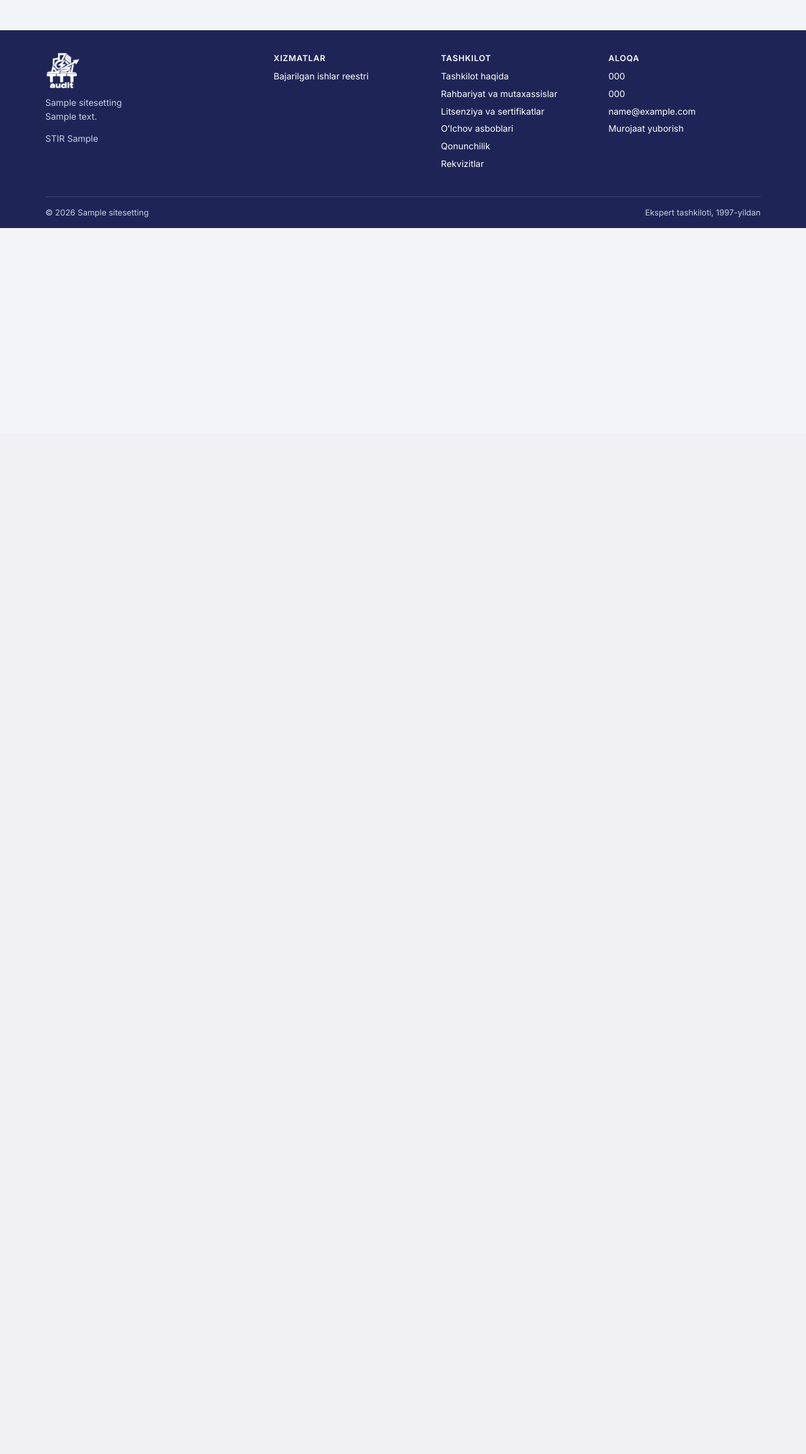
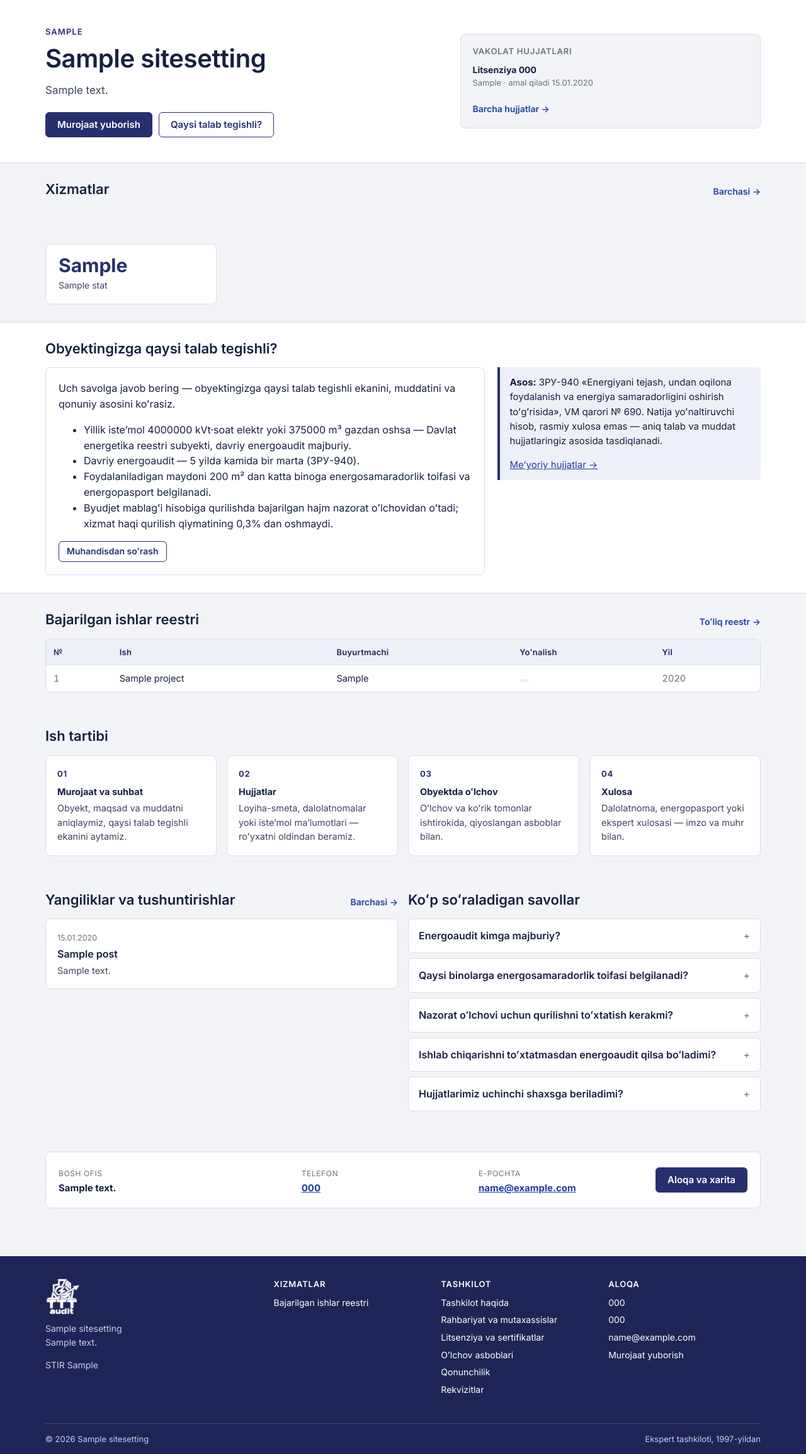
Before and after one commit to MladshiyTim/tttaudit, a Django app: page /en/ in a window 1280 px wide. Shown: the part 111-2419 px from the top of the page at 63% size. Before the commit the page ends 473 px from the top, so only its background shows below. Run offline with Django 5.2, Linux system fonts and the light colour scheme; tables that the repository leaves empty hold one stand-in row (values such as "Sample post"); data that the repository does not hold is empty.

Commit message:
feat: bosh sahifa — vakolat hujjatlari, xizmat toifalari, reestr, talab tekshiruvchi oroli

```diff
--- a/core/static/core/css/site.css
+++ b/core/static/core/css/site.css
@@ -186,6 +186,23 @@ p{margin:0 0 1em}
 .lb[open]{display:grid}
 .lb img{max-height:90vh;max-width:min(900px,95vw);background:#fff}
 
+/* ---- bosh sahifa ---- */
+.hero{background:#fff;border-bottom:1px solid var(--line)}
+.hero .wrap{display:grid;grid-template-columns:1.3fr 1fr;gap:40px;padding-top:40px;padding-bottom:40px;align-items:center}
+.hero__k{font-size:13px;text-transform:uppercase;letter-spacing:.08em;color:var(--brand);font-weight:600}
+.hero h1{font-size:clamp(28px,3.6vw,40px);line-height:1.15;margin:10px 0 14px;letter-spacing:-.01em}
+.hero p{font-size:17px;color:var(--ink-2);margin:0 0 22px;max-width:620px}
+.hero__cta{display:flex;gap:10px;flex-wrap:wrap}
+.hero__side{border:1px solid var(--line);border-radius:var(--radius);background:var(--bg);padding:18px}
+.hero__side h2{font-size:13px;text-transform:uppercase;letter-spacing:.06em;color:var(--muted);margin:0 0 10px}
+.hero__side ul{list-style:none;margin:0 0 10px;padding:0}
+.hero__side li{padding:9px 0;border-top:1px solid var(--line)}
+.hero__side li:first-child{border-top:0;padding-top:0}
+.hero__side b{font-size:14px;display:block}
+.hero__side span{font-size:13px;color:var(--muted);display:block}
+.contact-strip{display:grid;grid-template-columns:1.4fr 1fr 1fr auto;gap:20px;align-items:center}
+.contact-strip b{display:block;font-size:15px}
+
 /* ---- moslashuvchan ---- */
 @media (max-width:960px){
   .grid--3,.grid--4,.stats,.steps{grid-template-columns:repeat(2,1fr)}
@@ -195,6 +212,8 @@ p{margin:0 0 1em}
   .nav.is-open{display:flex}
   .nav-toggle{display:inline-flex;margin-left:auto}
   .hdr .btn--req{display:none}
+  .hero .wrap{grid-template-columns:1fr}
+  .contact-strip{grid-template-columns:1fr 1fr}
 }
 @media (max-width:600px){
   .grid--2,.grid--3,.grid--4,.stats,.steps{grid-template-columns:1fr}
@@ -202,4 +221,5 @@ p{margin:0 0 1em}
   .ftr__grid{grid-template-columns:1fr}
   .doc{grid-template-columns:72px 1fr}
   .sec__head{flex-direction:column;align-items:start}
+  .contact-strip{grid-template-columns:1fr}
 }
--- /dev/null
+++ b/core/templates/core/_compliance.html
@@ -0,0 +1,10 @@
+{% load i18n %}<div data-react="compliance-check" data-endpoint="{% url 'core:compliance_check' %}" data-request-url="{% url 'core:request' %}">
+  <p>{% translate "Uch savolga javob bering — obyektingizga qaysi talab tegishli ekanini, muddatini va qonuniy asosini koʻrasiz." %}</p>
+  <ul>
+    <li>{% blocktranslate with kwh=compliance.registry_kwh gas=compliance.registry_gas %}Yillik isteʼmol {{ kwh }} kVt·soat elektr yoki {{ gas }} m³ gazdan oshsa — Davlat energetika reestri subyekti, davriy energoaudit majburiy.{% endblocktranslate %}</li>
+    <li>{% blocktranslate with years=compliance.periodic_years %}Davriy energoaudit — {{ years }} yilda kamida bir marta (ЗРУ-940).{% endblocktranslate %}</li>
+    <li>{% blocktranslate with area=compliance.passport_area %}Foydalaniladigan maydoni {{ area }} m² dan katta binoga energosamaradorlik toifasi va energopasport belgilanadi.{% endblocktranslate %}</li>
+    <li>{% translate "Byudjet mablagʻi hisobiga qurilishda bajarilgan hajm nazorat oʻlchovidan oʻtadi; xizmat haqi qurilish qiymatining 0,3% dan oshmaydi." %}</li>
+  </ul>
+  <a class="btn btn--ghost btn--sm" href="{% url 'core:request' %}">{% translate "Muhandisdan soʻrash" %}</a>
+</div>
--- /dev/null
+++ b/core/templates/core/home.html
@@ -0,0 +1,81 @@
+{% extends "core/base.html" %}{% load i18n static sitetags %}
+{% block main %}
+<section class="hero"><div class="wrap">
+  <div>
+    <div class="hero__k">{{ site|tr:"hero_kicker" }}</div>
+    <h1>{{ site|tr:"hero_title" }}</h1>
+    <p>{{ site|tr:"hero_text" }}</p>
+    <div class="hero__cta">
+      <a class="btn" href="{% url 'core:request' %}">{% translate "Murojaat yuborish" %}</a>
+      <a class="btn btn--ghost" href="#talab">{% translate "Qaysi talab tegishli?" %}</a>
+    </div>
+  </div>
+  <aside class="hero__side">
+    <h2>{% translate "Vakolat hujjatlari" %}</h2>
+    <ul>{% for c in hero_credentials %}<li><div><b>{{ c.get_kind_display }} {{ c.number }}</b><span>{{ c|tr:"issuer" }}{% if c.valid_until %} · {% translate "amal qiladi" %} {{ c.valid_until|date:"d.m.Y" }}{% elif c.kind == "license" %} · {% translate "muddatsiz" %}{% endif %}</span></div></li>{% endfor %}</ul>
+    <a class="cat__all" href="{% url 'core:credentials' %}">{% translate "Barcha hujjatlar" %} →</a>
+  </aside>
+</div></section>
+
+<section class="sec"><div class="wrap">
+  <div class="sec__head"><h2>{% translate "Xizmatlar" %}</h2><a href="{% url 'core:services' %}">{% translate "Barchasi" %} →</a></div>
+  <div class="grid grid--2">
+  {% for d in directions %}
+    <article class="card cat">
+      <span class="cat__ico">{% if d.accent == "amber" %}{% include "core/_icon.html" with name="bolt" %}{% else %}{% include "core/_icon.html" with name="ruler" %}{% endif %}</span>
+      <h3><a href="{{ d.get_absolute_url }}">{{ d|tr:"title" }}</a></h3>
+      <ul>{% for s in d.services.all %}<li><a href="{{ s.get_absolute_url }}">{{ s|tr:"title" }}</a></li>{% endfor %}</ul>
+      <a class="cat__all" href="{{ d.get_absolute_url }}">{% translate "Barchasi" %} →</a>
+    </article>
+  {% endfor %}
+  </div>
+</div></section>
+
+<section class="sec"><div class="wrap"><div class="stats">
+  {% for s in stats %}<div class="card stat"><b>{{ s.value }}</b><span>{{ s|tr:"label" }}</span></div>{% endfor %}
+</div></div></section>
+
+<section class="sec sec--white" id="talab"><div class="wrap">
+  <div class="sec__head"><h2>{% translate "Obyektingizga qaysi talab tegishli?" %}</h2></div>
+  <div class="split">
+    <div class="card">{% include "core/_compliance.html" %}</div>
+    <div class="notice notice--info"><p><b>{% translate "Asos" %}:</b> ЗРУ-940 «{% translate "Energiyani tejash, undan oqilona foydalanish va energiya samaradorligini oshirish toʻgʻrisida" %}», {% translate "VM qarori" %} № 690. {% translate "Natija yoʻnaltiruvchi hisob, rasmiy xulosa emas — aniq talab va muddat hujjatlaringiz asosida tasdiqlanadi." %}</p><p><a href="{% url 'core:legislation' %}">{% translate "Meʼyoriy hujjatlar" %} →</a></p></div>
+  </div>
+</div></section>
+
+<section class="sec"><div class="wrap">
+  <div class="sec__head"><h2>{% translate "Bajarilgan ishlar reestri" %}</h2><a href="{% url 'core:registry' %}">{% translate "Toʻliq reestr" %} →</a></div>
+  <div class="table-wrap"><table class="table">
+    <thead><tr><th>№</th><th>{% translate "Ish" %}</th><th>{% translate "Buyurtmachi" %}</th><th>{% translate "Yoʻnalish" %}</th><th>{% translate "Yil" %}</th></tr></thead>
+    <tbody>{% for p in projects %}<tr><td class="num">{{ forloop.counter }}</td><td>{{ p|tr:"title" }}</td><td>{{ p.client }}</td><td><span class="badge">{{ p.direction|tr:"title" }}</span></td><td class="num">{{ p.year }}</td></tr>{% endfor %}</tbody>
+  </table></div>
+</div></section>
+
+<section class="sec"><div class="wrap">
+  <div class="sec__head"><h2>{% translate "Ish tartibi" %}</h2></div>
+  <ol class="steps">
+    <li class="card"><b>{% translate "Murojaat va suhbat" %}</b>{% translate "Obyekt, maqsad va muddatni aniqlaymiz, qaysi talab tegishli ekanini aytamiz." %}</li>
+    <li class="card"><b>{% translate "Hujjatlar" %}</b>{% translate "Loyiha-smeta, dalolatnomalar yoki isteʼmol maʼlumotlari — roʻyxatni oldindan beramiz." %}</li>
+    <li class="card"><b>{% translate "Obyektda oʻlchov" %}</b>{% translate "Oʻlchov va koʻrik tomonlar ishtirokida, qiyoslangan asboblar bilan." %}</li>
+    <li class="card"><b>{% translate "Xulosa" %}</b>{% translate "Dalolatnoma, energopasport yoki ekspert xulosasi — imzo va muhr bilan." %}</li>
+  </ol>
+</div></section>
+
+<section class="sec"><div class="wrap"><div class="grid grid--2">
+  <div>
+    <div class="sec__head"><h2>{% translate "Yangiliklar va tushuntirishlar" %}</h2><a href="{% url 'core:news' %}">{% translate "Barchasi" %} →</a></div>
+    {% for p in posts %}<article class="card news"><time datetime="{{ p.published_on|date:'Y-m-d' }}">{{ p.published_on|date:"d.m.Y" }}</time><h3><a href="{{ p.get_absolute_url }}">{{ p|tr:"title" }}</a></h3><p>{{ p|tr:"excerpt" }}</p></article>{% empty %}<p class="muted">{% translate "Hozircha yangiliklar yoʻq." %}</p>{% endfor %}
+  </div>
+  <div>
+    <div class="sec__head"><h2>{% translate "Koʻp soʻraladigan savollar" %}</h2></div>
+    <div class="faq">{% for f in faq %}<details><summary>{{ f.q }}</summary><p>{{ f.a }}</p></details>{% endfor %}</div>
+  </div>
+</div></div></section>
+
+<section class="sec"><div class="wrap"><div class="card contact-strip">
+  <div><span class="doc__k">{% translate "Bosh ofis" %}</span><b>{{ site|tr:"address" }}</b></div>
+  <div><span class="doc__k">{% translate "Telefon" %}</span><b><a href="tel:{{ site.phone|cut:' ' }}">{{ site.phone }}</a></b></div>
+  <div><span class="doc__k">{% translate "E-pochta" %}</span><b><a href="mailto:{{ site.email }}">{{ site.email }}</a></b></div>
+  <a class="btn" href="{% url 'core:contact' %}">{% translate "Aloqa va xarita" %}</a>
+</div></div></section>
+{% endblock %}
--- a/core/urls.py
+++ b/core/urls.py
@@ -20,4 +20,5 @@ urlpatterns = [
     path("tashkilot/rekvizitlar/", views.home, name="requisites"),
     path("aloqa/", views.home, name="contact"),
     path("murojaat/", views.home, name="request"),
+    path("api/compliance/", views.home, name="compliance_check"),
 ]
--- a/core/views.py
+++ b/core/views.py
@@ -3,9 +3,10 @@ import json
 
 from django.conf import settings
 from django.shortcuts import render
+from django.utils.translation import gettext_lazy as _
 
 from . import compliance, energy
-from .models import Direction
+from .models import Credential, Direction, Post, Project, Stat
 
 
 def page(request, template, nav="", crumbs=(), **context):
@@ -45,5 +46,32 @@ def energy_context():
     }
 
 
+HOME_FAQ = [
+    (_("Energoaudit kimga majburiy?"),
+     _("ЗРУ-940 ga koʻra davriy energoaudit majburiy tartibda besh yilda kamida bir marta oʻtkaziladi. "
+       "Davlat energetika reestriga kiritilgan korxonalar va davlat ishtirokidagi tashkilotlar uchun "
+       "audit majburiy; boshqalar uchun ixtiyoriy.")),
+    (_("Qaysi binolarga energosamaradorlik toifasi belgilanadi?"),
+     _("Foydalaniladigan maydoni 200 m² dan katta bino va inshootlarga. Energopasport yangi, mavjud, "
+       "rekonstruksiya va modernizatsiya qilinayotgan obyektlar uchun rasmiylashtiriladi.")),
+    (_("Nazorat oʻlchovi uchun qurilishni toʻxtatish kerakmi?"),
+     _("Yoʻq. Oʻlchov ish jarayoniga xalaqit bermaydi; yashirin ishlar yopilishidan oldin qayd etiladi.")),
+    (_("Ishlab chiqarishni toʻxtatmasdan energoaudit qilsa boʻladimi?"),
+     _("Ha — aksincha, oʻlchovlar real ish rejimida olinishi kerak.")),
+    (_("Hujjatlarimiz uchinchi shaxsga beriladimi?"),
+     _("Yoʻq. Hujjatlar faqat shartnoma doirasida ishlatiladi; axborot xavfsizligi tizimi ISO 27001:2022 "
+       "boʻyicha sertifikatlangan.")),
+]
+
+
 def home(request):
-    return page(request, "core/base.html")
+    context = {
+        "directions": Direction.objects.prefetch_related("services").all(),
+        "stats": Stat.objects.all(),
+        "hero_credentials": Credential.objects.filter(show_in_hero=True),
+        "projects": Project.objects.select_related("direction").exclude(year__isnull=True)[:8],
+        "posts": Post.objects.filter(is_published=True)[:3],
+        "faq": [{"q": q, "a": a} for q, a in HOME_FAQ],
+    }
+    context.update(compliance_context())
+    return page(request, "core/home.html", **context)
```
Also changed, not shown: core/tests/conftest.py (+9 -0 lines), core/tests/test_pages.py (added, +30 -0 lines).
